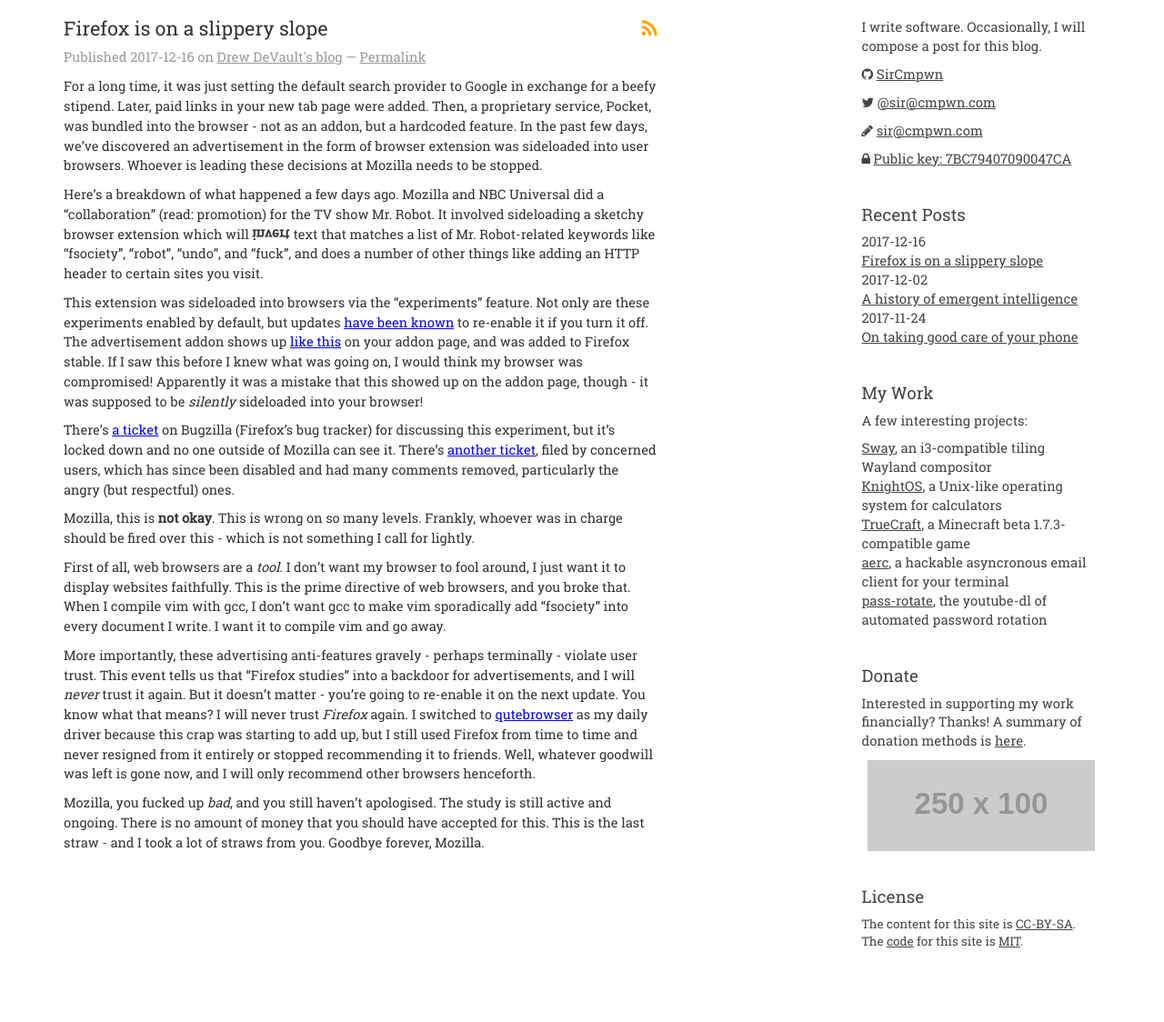
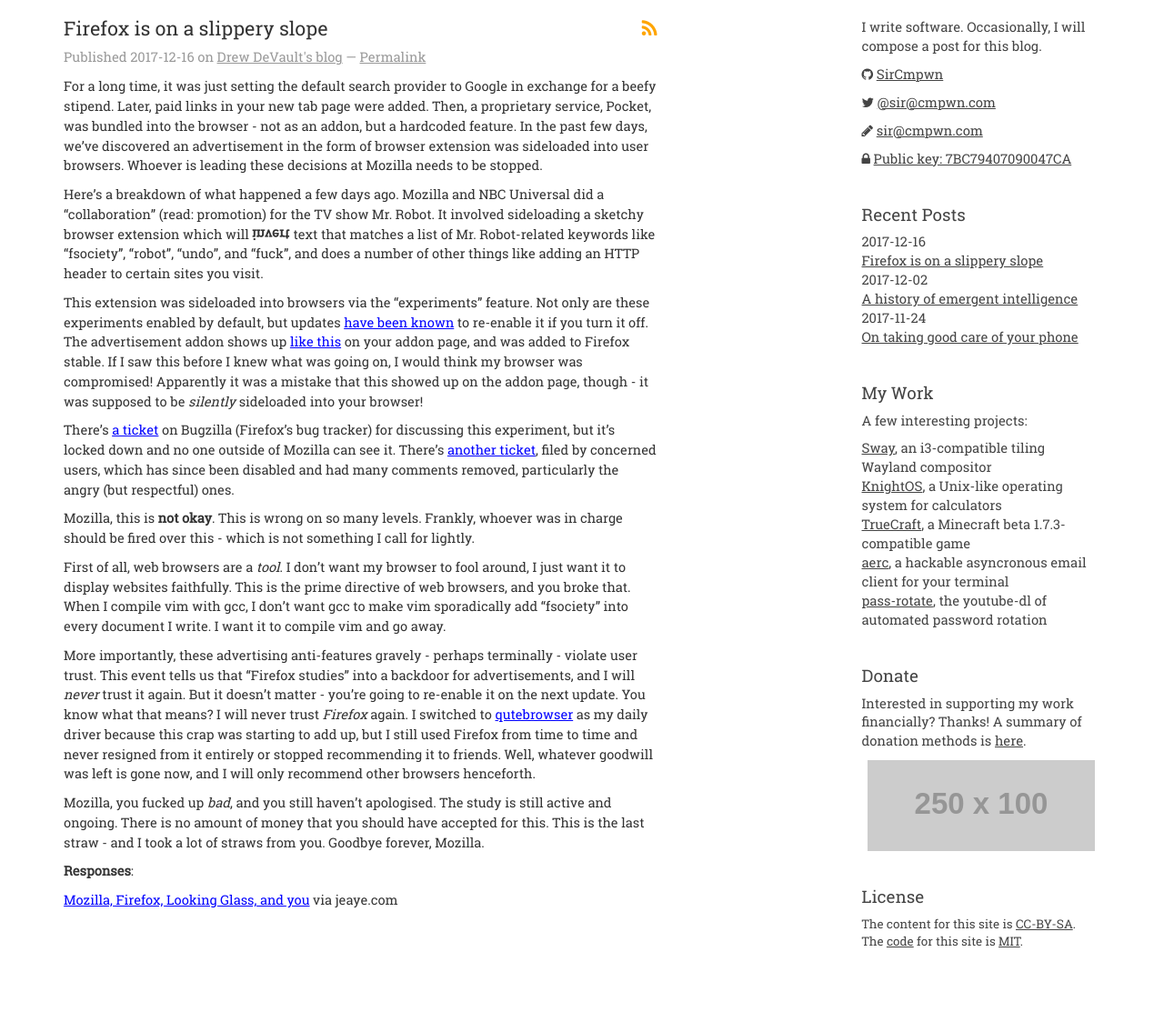
Before and after one commit to stormblog/sircmpwn.github.io, a Jekyll site: the page built from _posts/2017-12-16-Firefox-is-on-a-slippery-slope.md, in a window 1280 px wide. Shown: the whole page at 91% size. Built offline with Jekyll 4.4.1, drawn with Linux system fonts in a browser that asks for light colours.

Commit message:
Add response

```diff
--- a/_posts/2017-12-16-Firefox-is-on-a-slippery-slope.md
+++ b/_posts/2017-12-16-Firefox-is-on-a-slippery-slope.md
@@ -60,3 +60,8 @@ Mozilla, you fucked up *bad*, and you still haven't apologised. The study is
 still active and ongoing. There is no amount of money that you should have
 accepted for this. This is the last straw - and I took a lot of straws from you.
 Goodbye forever, Mozilla.
+
+**Responses**:
+
+[Mozilla, Firefox, Looking Glass, and you](https://blog.jeaye.com/2017/12/16/firefox/)
+via jeaye.com
```
